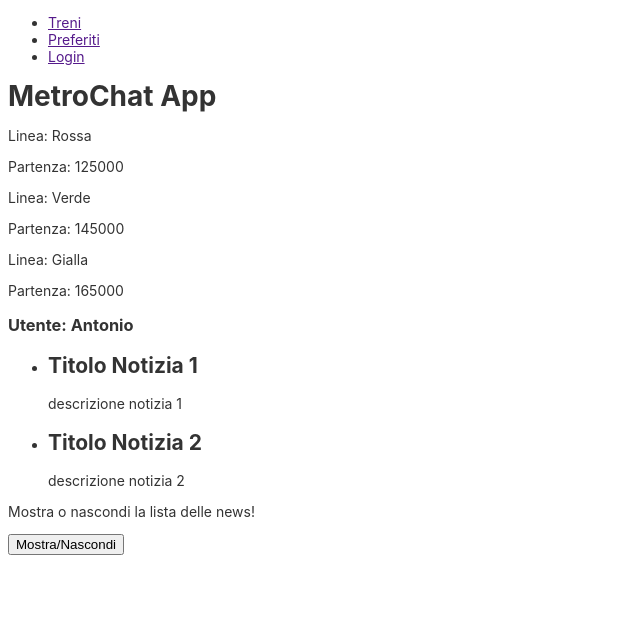
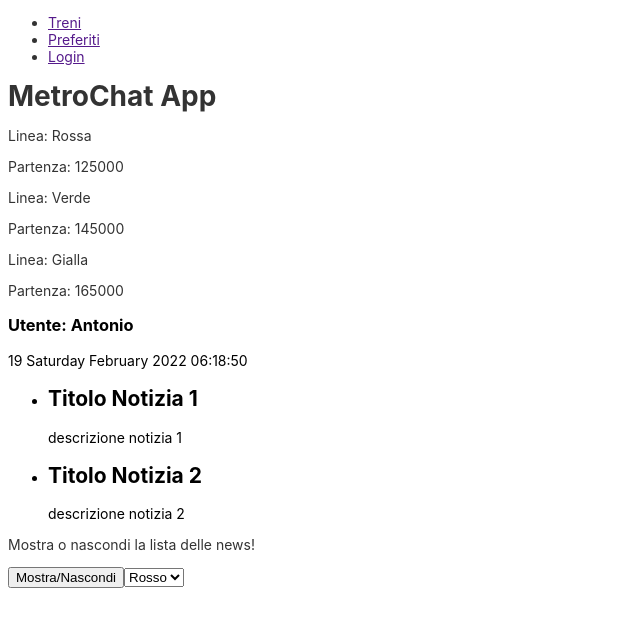
Before and after one commit to SimonaRoxanaNegri/MetroChat, an Angular app: page / in a window 1280 px wide. Both pictures are taken after a click on the button "Mostra/Nascondi". Shown: the top 626 px of the page, without its empty margins (0-640 px from the left). Built offline with nearby package versions, Linux system fonts and the light colour scheme.

Commit message:
funzionalità di modifiche css ed eventi typescript click e change

```diff
--- a/src/app/listanews/listanews.component.html
+++ b/src/app/listanews/listanews.component.html
@@ -1,5 +1,6 @@
-<div class="news" *ngIf="showHidden">
+<div class="news" *ngIf="showHidden" [style.color]="color">
   <h3>Utente: {{user}}</h3>
+  <p>{{today | date: 'dd EEEE MMMM yyyy HH:mm:ss'}}</p>
   <ul>
     <li *ngFor="let notizia of listanews" (click)="dettaglio(notizia.id)">
       <h2>{{notizia.titolo}}</h2>
@@ -9,3 +10,7 @@
 </div>
 <p>Mostra o nascondi la lista delle news!</p>
 <button (click)="showOrHideListOfNews()">Mostra/Nascondi</button>
+<select (change)="changeColor(field)" #field>
+  <option value="1">Rosso</option>
+  <option value="2">Blu</option>
+</select>
--- a/src/app/listanews/listanews.component.ts
+++ b/src/app/listanews/listanews.component.ts
@@ -1,3 +1,4 @@
+import { getLocaleDateFormat } from '@angular/common';
 import { Component, Input } from '@angular/core';
 import { News } from './../model/news.model';
 @Component({
@@ -11,6 +12,8 @@ export class ListanewsComponent {
   listanews: News[] = [];
   @Input() user?: string;
   showHidden: boolean = false;
+  today: Date;
+  color: string;
 
   constructor() {
     this.listanews = [
@@ -25,6 +28,8 @@ export class ListanewsComponent {
         descrizione: 'descrizione notizia 2'
       },
     ];
+    this.today = new Date();
+    this.color = 'black';
   }
 
   dettaglio(id: number) {
@@ -32,8 +37,17 @@ export class ListanewsComponent {
   }
 
   showOrHideListOfNews(): boolean {
-    console.log("ciao")
     this.showHidden = !this.showHidden;
     return this.showHidden;
   }
+
+  changeColor(field: HTMLSelectElement): string {
+    if (field.value == '1')
+      return this.color = 'red';
+    else if (field.value == '2') {
+      return this.color = 'blue'
+    } else {
+      return this.color = 'black'
+    }
+  }
 }
```
